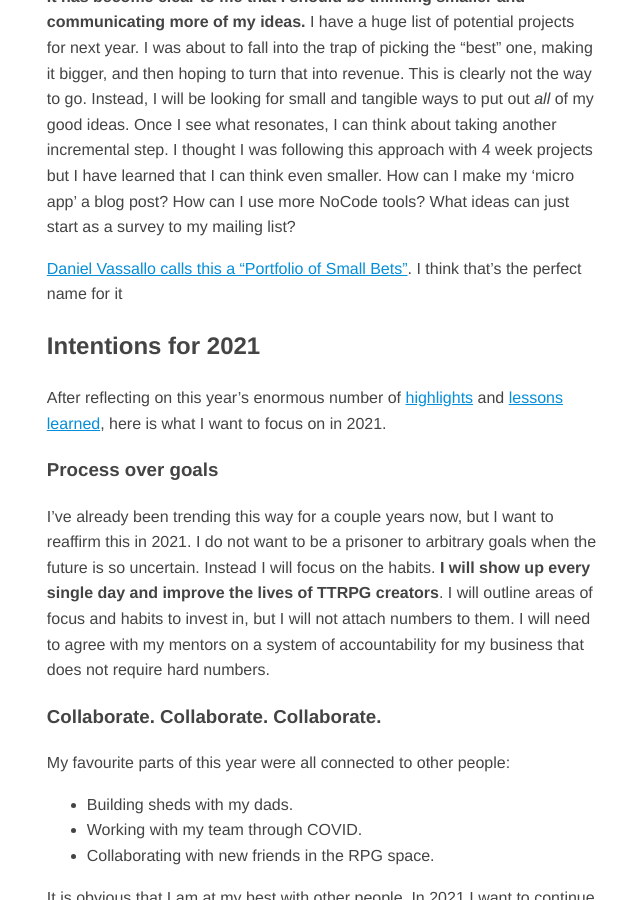
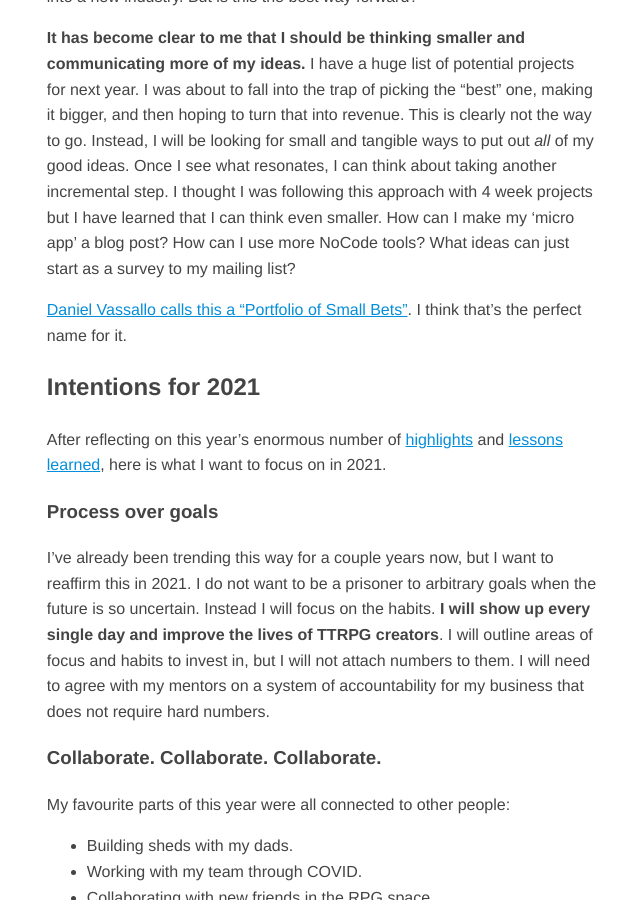
Before and after one commit to AWaselnuk/AWaselnuk.github.io, a Jekyll site: the page built from _posts/2020-12-31-year-in-review-2020.md, in a window 1280 px wide and 900 px high, scrolled down 15462 px. Shown: the whole window, without its empty margins (318-958 px from the left). Built offline with Jekyll 4.4.1, drawn with Linux system fonts in a browser that asks for light colours; comment, search, counter and statistics services are not loaded; some of the changed text lies outside the part shown.

```diff
--- a/_posts/2020-12-31-year-in-review-2020.md
+++ b/_posts/2020-12-31-year-in-review-2020.md
@@ -284,7 +286,7 @@ I've already pointed out that some of my biggest wins came from the combination
 
 **It has become clear to me that I should be thinking smaller and communicating more of my ideas.** I have a huge list of potential projects for next year. I was about to fall into the trap of picking the "best" one, making it bigger, and then hoping to turn that into revenue. This is clearly not the way to go. Instead, I will be looking for small and tangible ways to put out _all_ of my good ideas. Once I see what resonates, I can think about taking another incremental step. I thought I was following this approach with 4 week projects but I have learned that I can think even smaller. How can I make my 'micro app' a blog post? How can I use more NoCode tools? What ideas can just start as a survey to my mailing list?
 
-[Daniel Vassallo calls this a "Portfolio of Small Bets"](https://twitter.com/dvassallo). I think that's the perfect name for it
+[Daniel Vassallo calls this a "Portfolio of Small Bets"](https://twitter.com/dvassallo). I think that's the perfect name for it.
 
 ## Intentions for 2021
 
```
Also changed, not shown: other parts of _posts/2020-12-31-year-in-review-2020.md (+2 -0 lines).
